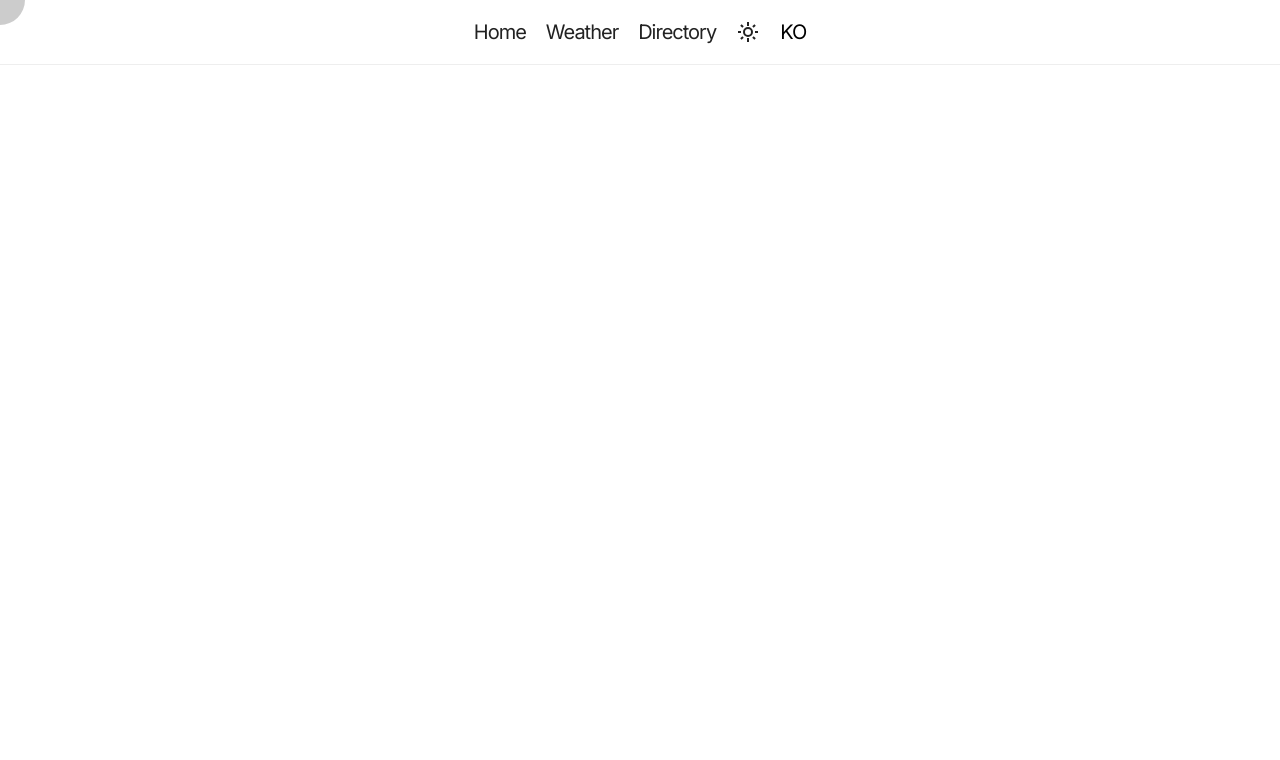
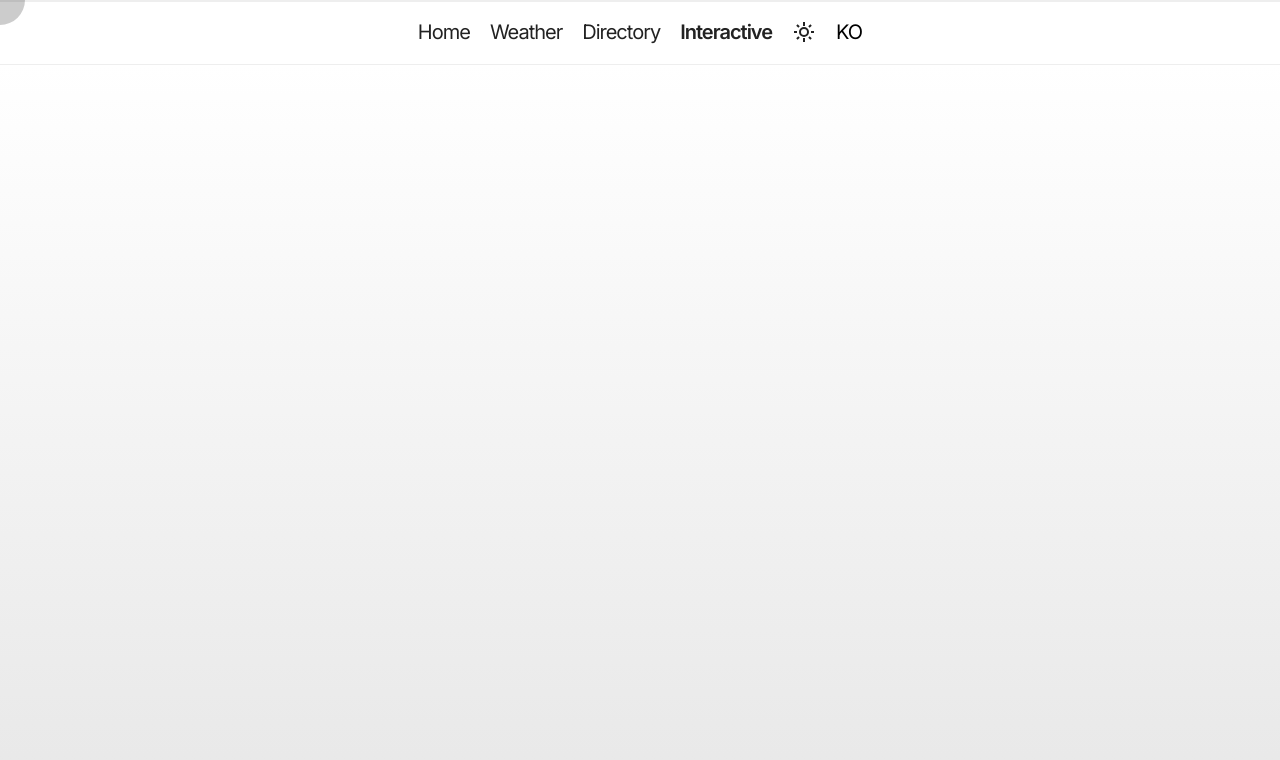
Before and after one commit to Seohyun-Roh/my-foundation, a React (Create React App) app: page /interactive in a window 1280 px wide. Shown: the top 760 px of the page. Built offline with nearby package versions, Linux system fonts and the light colour scheme; a web font is replaced by a local one.

Commit message:
add progress bar

```diff
--- /dev/null
+++ b/src/routes/Interactive/index.tsx
@@ -0,0 +1,27 @@
+import { useRef } from 'react'
+
+import styles from './interactive.module.scss'
+
+const Interactive = () => {
+  const pageRef = useRef<HTMLDivElement>(null)
+  const progressRef = useRef<HTMLDivElement>(null)
+
+  const handleWheel = () => {
+    if (pageRef.current && progressRef.current) {
+      const scrollNum = window.scrollY
+      const pageHeight = document.body.scrollHeight - window.innerHeight
+
+      progressRef.current.style.width = `${((scrollNum / pageHeight) * 100).toFixed(0)}%`
+    }
+  }
+
+  return (
+    <div className={styles.pageContainer} onWheel={handleWheel} ref={pageRef}>
+      <div className={styles.progressBar}>
+        <div className={styles.bar} ref={progressRef} />
+      </div>
+    </div>
+  )
+}
+
+export default Interactive
--- /dev/null
+++ b/src/routes/Interactive/interactive.module.scss
@@ -0,0 +1,26 @@
+@use 'src/styles/constants/colors';
+
+.pageContainer {
+  height: 1000vh;
+  overflow-y: scroll;
+  background: linear-gradient(colors.$WHITE, colors.$BLACK);
+
+  .progressBar {
+    position: fixed;
+    top: 0;
+    left: 0;
+    width: 100%;
+    height: 2px;
+    background-color: colors.$GRAYE;
+
+    .bar {
+      position: absolute;
+      width: 0%;
+      height: inherit;
+      background-color: colors.$RED;
+      border-top-right-radius: 5px;
+      border-bottom-right-radius: 5px;
+      transition: width 300ms ease;
+    }
+  }
+}
--- a/src/routes/_shared/GNB/index.tsx
+++ b/src/routes/_shared/GNB/index.tsx
@@ -7,11 +7,11 @@ import i18n from 'utils/locale'
 import { themeState } from 'states/theme'
 import { languageState } from 'states/language'
 
+import { Moon, Sun } from 'assets/svgs'
 import styles from './gnb.module.scss'
-import { Moon, Sun } from 'assets/svgs'
 
-const navData = ['home', 'weather', 'directory']
-const navURI = ['/', '/weather', '/directory']
+const navData = ['home', 'weather', 'directory', 'interactive']
+const navURI = ['/', '/weather', '/directory', '/interactive']
 
 const GNB = () => {
   const t = useI18n()
--- a/src/routes/index.tsx
+++ b/src/routes/index.tsx
@@ -6,11 +6,12 @@ import i18n from 'utils/locale'
 import { themeState } from 'states/theme'
 import { languageState } from 'states/language'
 
+import MouseFollowPageContainer from './_shared/MouseFollowPageContainer'
 import GNB from './_shared/GNB'
-import MouseFollowPageContainer from './_shared/MouseFollowPageContainer'
 import Home from './Home'
 import Weather from './Weather'
 import Directory from './Directory'
+import Interactive from './Interactive'
 import styles from './routes.module.scss'
 
 const App = () => {
@@ -35,6 +36,7 @@ const App = () => {
             <Route path='/' element={<Home />} />
             <Route path='weather' element={<Weather />} />
             <Route path='directory' element={<Directory />} />
+            <Route path='interactive' element={<Interactive />} />
           </Routes>
         </main>
       </div>
--- a/src/utils/locale/en/front.json
+++ b/src/utils/locale/en/front.json
@@ -2,5 +2,6 @@
 	"gnb.home": "Home",
 	"gnb.weather": "Weather",
 	"gnb.directory": "Directory",
+	"gnb.interactive": "Interactive",
 	"weather.hour": "H"
 }
--- a/src/utils/locale/ko/front.json
+++ b/src/utils/locale/ko/front.json
@@ -2,5 +2,6 @@
 	"gnb.home": "홈",
 	"gnb.weather": "날씨",
 	"gnb.directory": "디렉토리",
+	"gnb.interactive": "Interactive",
 	"weather.hour": "시"
 }
```
